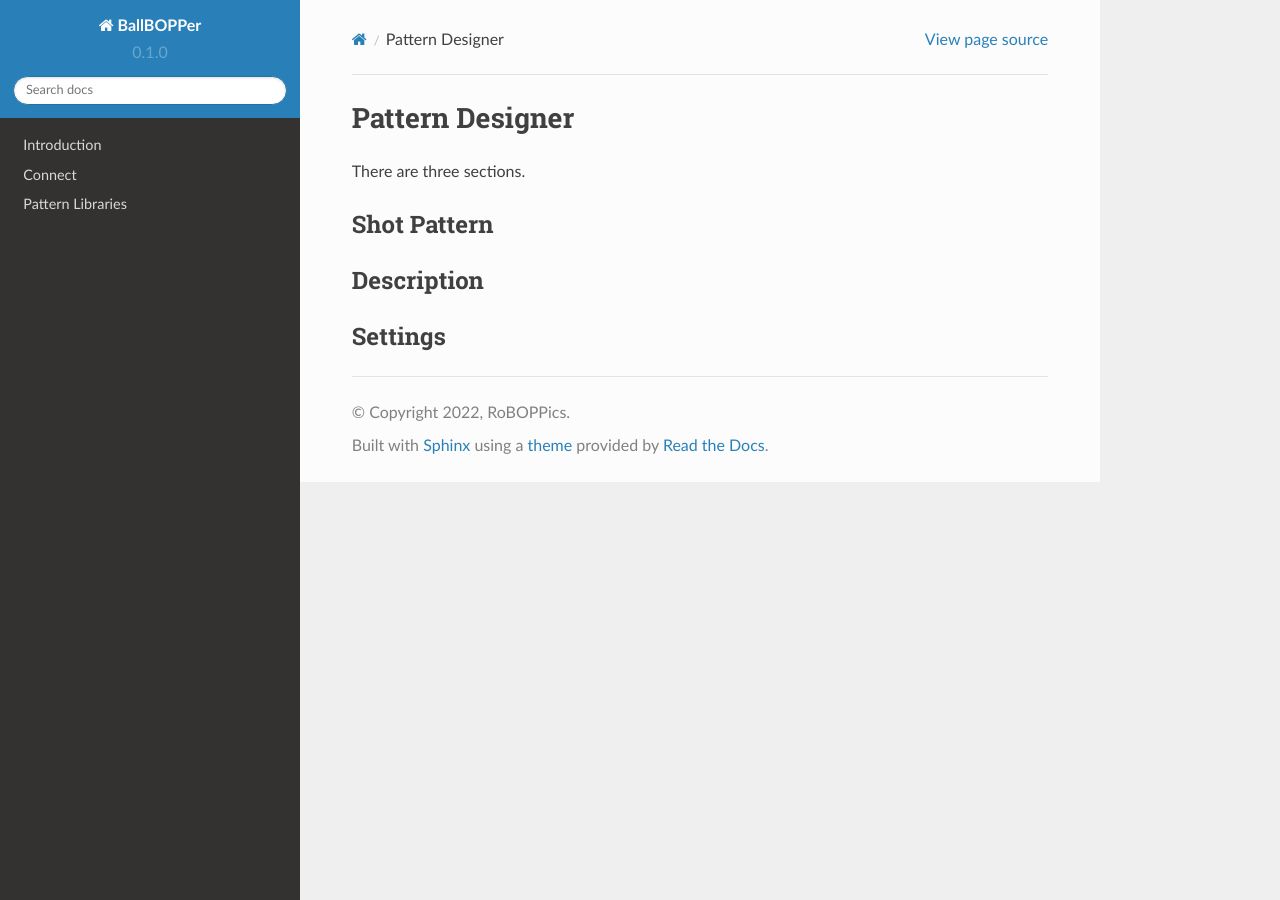
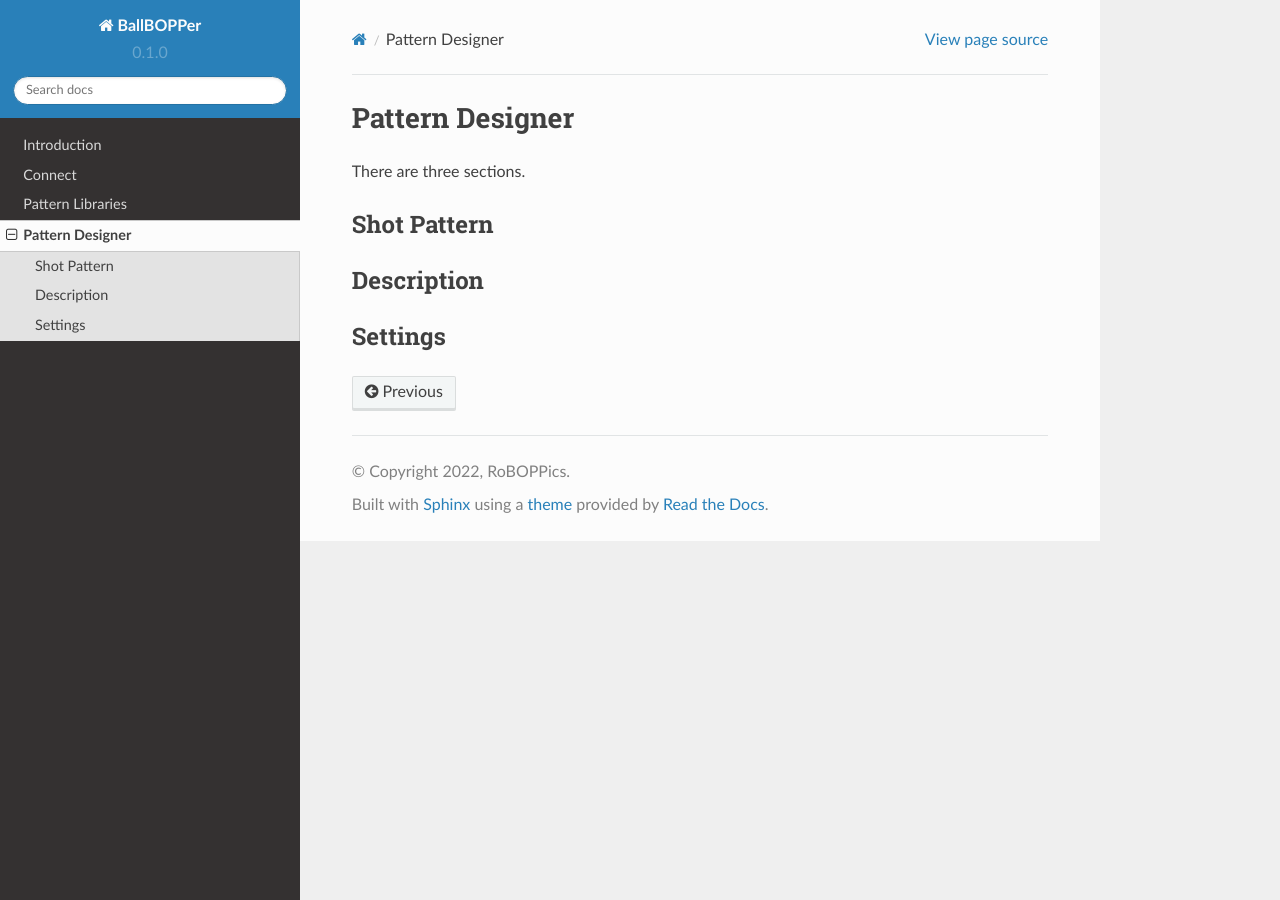
Before and after one commit to mtyeager/BBDocs, a Sphinx documentation site: the page built from docs/source/pattern-designer.rst, in a window 1280 px wide. Built offline with Sphinx 7.4.7 and the Read the Docs theme 2.0.0, drawn with Linux system fonts in a browser that asks for light colours; pages that are not in the unit, such as notebooks, are missing from menus.

Commit message:
Update index.rst

```diff
--- a/docs/source/index.rst
+++ b/docs/source/index.rst
@@ -16,3 +16,6 @@ Contents
    introduction
    connect
    pattern-libraries
+   pattern-designer
+   shot-designer
+   core-controller
```
